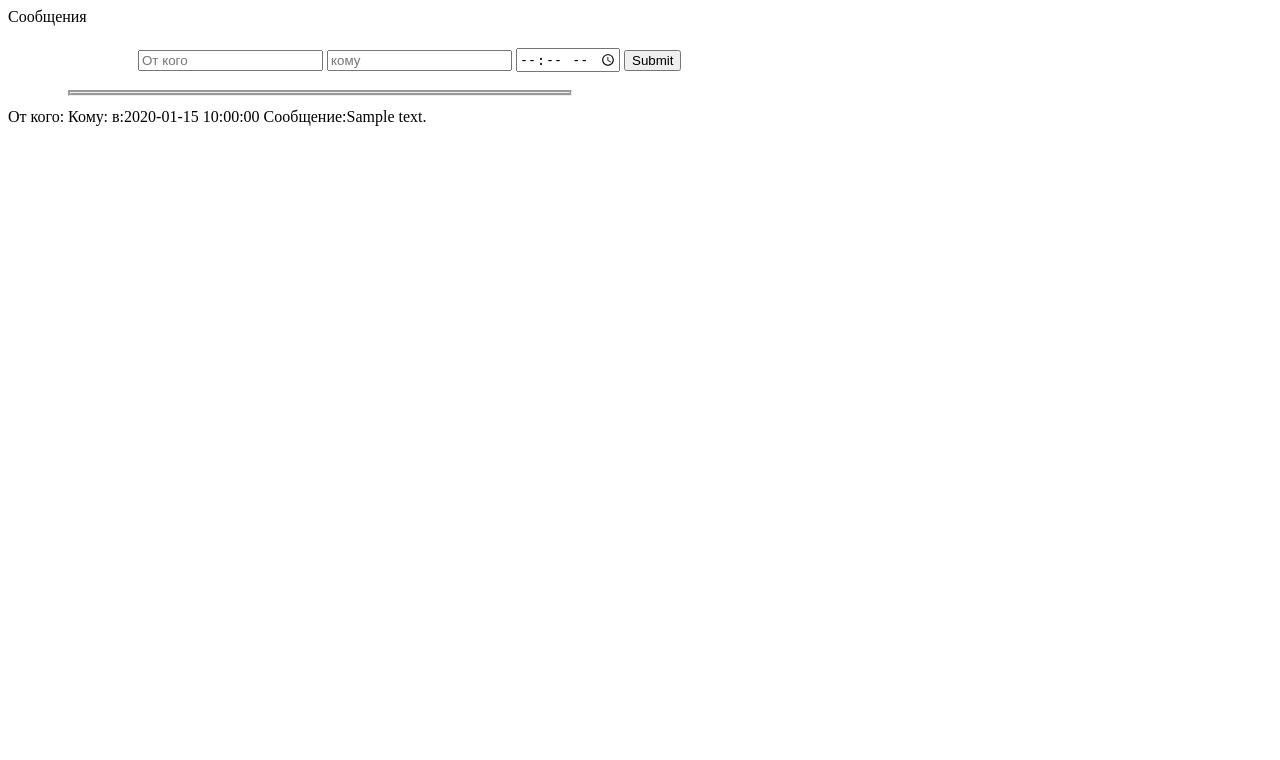
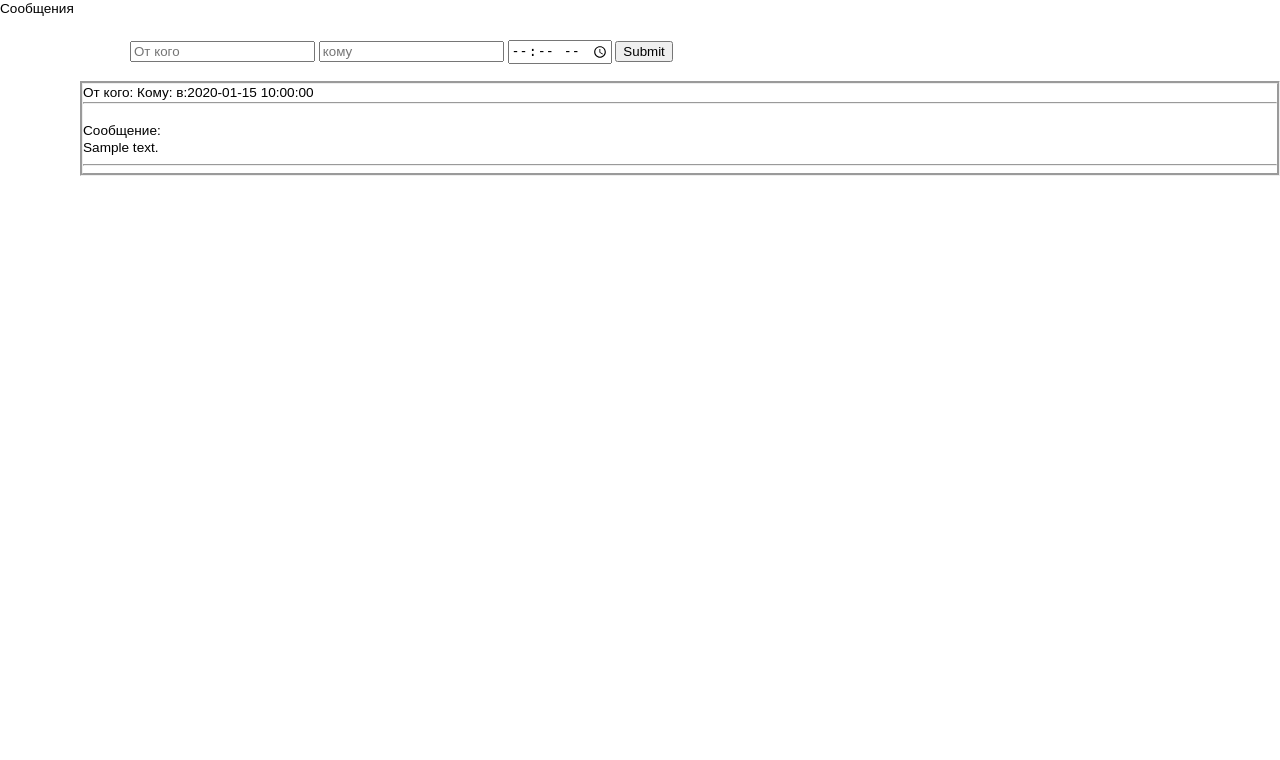
Before and after one commit to AlexandrRumiantsev/GuestBook, a PHP site: page /AdminPanel/message.php in a window 1280 px wide. Shown: the top 760 px of the page. Run offline with PHP 8.4, Linux system fonts and the light colour scheme; tables that the repository leaves empty or names only in its code hold one stand-in row (values such as "Sample post"); data that the repository does not hold is empty; some libraries are stand-ins or nearby versions.

Commit message:
рефакторинг

```diff
--- a/AdminPanel/message.php
+++ b/AdminPanel/message.php
@@ -1,5 +1,6 @@
 Сообщения
 <script type="text/javascript" src="http://ajax.googleapis.com/ajax/libs/jquery/1.7.1/jquery.min.js"></script>
+<link rel='stylesheet' href='css/style.css' type='text/css' media='screen' />
 <div style="margin-top:22px;position: relative;padding-left: 130px;">
 <input  type="text" id='ins' placeholder="От кого">
 <input  type="text" id='to' placeholder="кому">
@@ -10,7 +11,7 @@
 <style>
 li{list-style-position:inside;}
 </style>
-<div class="mainCont" style="float:left;">
+<div style="float:left;">
 
         <?
         //Реализация выпадающего списка имён из БД
@@ -23,34 +24,13 @@ li{list-style-position:inside;}
         while($row=mysqli_fetch_assoc($mBase))
         {
             $usFrom = $row["Log"];
-
-
-
-            echo "<div style='padding-left: 180px; position:absolute;display:none;text-align:center;z-index:100;background:black;color:white;float:left;margin-left:83px;display: block; width: 168px; border-style: groove;' class='spisok'id='$usFrom' data-id='$usFrom' style='display: none;'>$usFrom</div>";
-            echo "<div style='padding-left: 330px; position:absolute;text-align:center;z-index:100;background:black;color:white;float:right; margin-left:60px;display: block; width: 168px; border-style: groove;' class='spisoks'id='$usFrom' data-id='$usFrom' style='display: none;'>$usFrom</div>";
+            echo "<div style='margin-top:-25px;position:absolute;text-align:center;z-index:100;background:white;color:black;float:right; margin-left:155px; width: 173px;display: none; border-style: groove;' class='spisok'id='$usFrom' data-id='$usFrom'>$usFrom</div>";
+            echo "<div style='margin-top:-25px;position:absolute;text-align:center;z-index:100;background:white;color:black;float:right; margin-left:334px; width: 173px;display: none; border-style: groove;' class='spisoks'id='$usFrom' data-id='$usFrom'>$usFrom</div>";
             echo"<br>"; }
         ?>
-
-        <?
-        //Реализация 2 выпадающего списка имён из БД
-        /*$link = mysqli_connect("localhost", "root", "", "GuestBook");
-        $query  = "SELECT * FROM `RegUsers`";
-        mysqli_query($link, "SET NAMES 'utf8' COLLATE 'utf8_general_ci'");
-        mysqli_query($link, "SET CHARACTER SET 'utf8'");
-        $mBase = mysqli_query($link, $query);
-        while($row=mysqli_fetch_assoc($mBase))
-        {
-            $usFrom = $row["Log"];
-
-            echo "<div style='float:right;position: fixed; margin-left:260px;display: block; width: 168px; border-style: groove;' class='spisoks'id='$usFrom' data-id='$usFrom' style='display: none;'>$usFrom</div>";
-
-        }*/
-
-        ?>
-
 </div>
 
-<div style="float:left;position:absolute;">
+<div class='mainCont' style="margin-left:80px;overflow:auto;height: 680px">
 <?
 
 $link = mysqli_connect("localhost", "root", "", "GuestBook");
@@ -67,7 +47,9 @@ while($row=mysqli_fetch_assoc($mysqliBase)) {
     $userFrom = $row["fromUser"];
     $userTo = $row["toUser"];
     $userTime = $row["times"];
-    echo "<br>От кого:$userFrom Кому:$userTo в:$userTime Сообщение:$text<br>";
+    echo "<link rel='stylesheet' href='css/style.css' type='text/css' media='screen' />";
+    echo "<div class='blockMess'>От кого:$userFrom Кому:$userTo в:$userTime<hr style='margin: 0px;padding: 0px'> <br> Сообщение: <br>$text<div><hr>
+";
 }
 ?>
     </div>
--- a/css/style.css
+++ b/css/style.css
@@ -77,3 +77,7 @@ h2{
 	background-color: #f6f6f6; /*Цвет текстового поля*/
 	border-radius: 10px 10px 10px 10px; /*Закругляем уголки*/
   }
+
+.blockMess{
+	border-style: groove;
+}
```
Also changed, not shown: css/styleMessage.css (line endings or trailing spaces).
